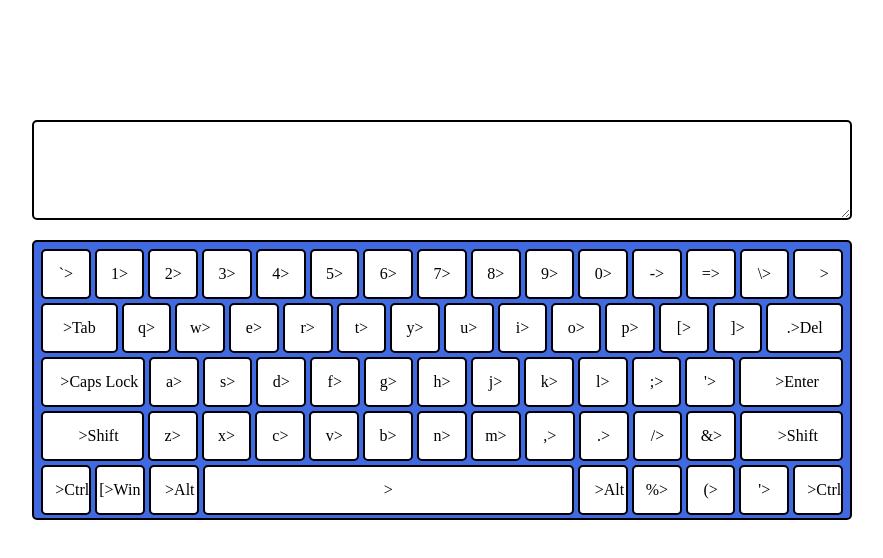
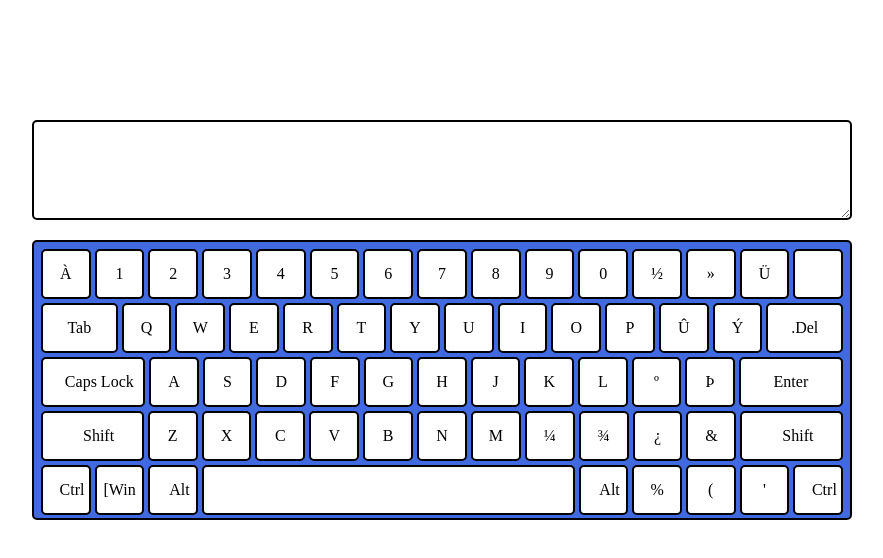
Before and after one commit to MarinaBell/virtual_keyboard, a plain HTML site: page index.html in a window 1280 px wide. Shown: the whole page, without its empty margins (198-1081 px from the left). Drawn offline with Linux system fonts and the light colour scheme.

Commit message:
fix: make html empty file

```diff
--- a/index.html
+++ b/index.html
@@ -9,37 +9,6 @@
     <link rel="icon" href="assets/svg/keypad.ico">
 </head>
 <body>
-  <div class="keyboard">
-    <div class="first-row">
-      <div class="first-row-buttons">
-      </div>
-      <div class="button-backspace">←</div>
-    </div>
-    <div class="second-row">
-      <div class="button-tab">Tab</div>
-      <div class="second-row-buttons">
-      </div>
-      <div class="button-tab">Del</div>
-
-    </div>
-    <div class="third-row">
-      <!-- <div class="caps-button">Caps Lock</div> -->
-      <div class="third-row-buttons">
-      </div>
-      <!-- <div class="enter-button">Enter</div> -->
-
-    </div>
-    <div class="fourth-row">
-    </div>
-    <div class="fifth-row">
-
-    </div>
-
-
-
-  </div>
-
-  <!-- <script src="./index.js"></script>   -->
   <script src="./main.js"></script>
 </body>
 </html>
--- a/main.js
+++ b/main.js
@@ -1,12 +1,19 @@
-
 let textarea = document.createElement("textarea");
 textarea.className = "textarea";
 textarea.placeholder = "";
 document.body.append(textarea);
 
-// let firstrowButtons = [96, 49, 50, 51, 52, 53, 54, 55, 56, 57, 48, 45, 61, 92];
+let keyboard = document.createElement("div");
+keyboard.classList.add("keyboard");
+keyboard.innerHTML = `<div class="first-row"></div>
+<div class="second-row"></div>
+<div class="third-row"></div>
+<div class="fourth-row"></div>
+<div class="fifth-row"></div>`
 
-let backQuote = 96;
+document.body.append(keyboard);
+
+let backQuote = 192;
 let digit1 = 49;
 let digit2 = 50;
 let digit3 = 51;
@@ -17,58 +24,55 @@ let digit7 = 55;
 let digit8 = 56;
 let digit9 = 57;
 let digit0 = 48;
-let minus = 45;
-let equal = 61;
-let backSlash = 92;
+let minus = 189;
+let equal = 187;
+let backSlash = 220;
 let backspace = 8;
 
-// let secondrowButtons = [113, 119, 101, 114, 116, 121, 117, 105, 111, 112, 91, 93];
+let q = 81;
+let w = 87;
+let e = 69;
+let r = 82;
+let t = 84;
+let y = 89;
+let u = 85;
+let i = 73;
+let o = 79;
+let p = 80;
+let bracketLeft = 219;
+let bracketRight = 221;
 
-let q = 113;
-let w = 119;
-let e = 101;
-let r = 114;
-let t = 116;
-let y = 121;
-let u = 117;
-let i = 105;
-let o = 111;
-let p = 112;
-let bracketLeft = 91;
-let bracketRight = 93;
+let a = 65;
+let s = 83;
+let d = 68;
+let f = 70;
+let g = 71;
+let h = 72;
+let j = 74;
+let k = 75;
+let l = 76;
+let semicolon = 186;
+let quote = 222;
 
-// let thirdrowButtons = [97, 115, 100, 102, 103, 104, 106, 107, 108, 59, 39];
-
-let a = 97;
-let s = 115;
-let d = 100;
-let f = 102;
-let g = 103;
-let h = 104;
-let j = 106;
-let k = 107;
-let l = 108;
-let semicolon = 59;
-let quote = 39;
-
-// let fourthrowButtons = [122, 120, 99, 118, 98, 110, 109, 44, 46, 47];
-let z = 122;
-let x = 120;
-let c = 99;
-let v = 118;
-let b = 98;
-let n = 110;
-let m = 109;
-let quoteleft = 44;
-let quoteright = 46;
-let slash = 47;
+let z = 90;
+let x = 88;
+let c = 67;
+let v = 86;
+let b = 66;
+let n = 78;
+let m = 77;
+let quoteleft = 188;
+let quoteright = 190;
+let slash = 191;
 let tab = 9;
 
 let caps = 20;
 let enter = 13;
 let shiftLeft = 16;
+let shiftRight = 16;
 let space = 32;
 let win = 91;
+let winRight = 92;
 let alt = 18;
 let ctrl = 17;
 
@@ -86,24 +90,23 @@ let del = 46;
 //     console.log(firstrowButtons);
 // }
 
-
 function initFirstRow() {
     let outFirst = '';
-    outFirst = ` <div class="button btn" data = "${backQuote}">${String.fromCharCode(backQuote)}></div>
-    <div class="button btn" data = "${digit1}">${String.fromCharCode(digit1)}></div>
-    <div class="button btn" data = "${digit2}">${String.fromCharCode(digit2)}></div>
-    <div class="button btn" data = "${digit3}">${String.fromCharCode(digit3)}></div>
-    <div class="button btn" data = "${digit4}">${String.fromCharCode(digit4)}></div>
-    <div class="button btn" data = "${digit5}">${String.fromCharCode(digit5)}></div>
-    <div class="button btn" data = "${digit6}">${String.fromCharCode(digit6)}></div>
-    <div class="button btn" data = "${digit7}">${String.fromCharCode(digit7)}></div>
-    <div class="button btn" data = "${digit8}">${String.fromCharCode(digit8)}></div>
-    <div class="button btn" data = "${digit9}">${String.fromCharCode(digit9)}></div>
-    <div class="button btn" data = "${digit0}">${String.fromCharCode(digit0)}></div>
-    <div class="button btn" data = "${minus}">${String.fromCharCode(minus)}></div>
-    <div class="button btn" data = "${equal}">${String.fromCharCode(equal)}></div>
-    <div class="button btn" data = "${backSlash}">${String.fromCharCode(backSlash)}></div>
-    <div class="button btn" data = "${backspace}">${String.fromCharCode(backspace)}></div>`
+    outFirst = ` <div class="button btn" data = "${backQuote}">${String.fromCharCode(backQuote)}</div>
+    <div class="button btn" data = "${digit1}">${String.fromCharCode(digit1)}</div>
+    <div class="button btn" data = "${digit2}">${String.fromCharCode(digit2)}</div>
+    <div class="button btn" data = "${digit3}">${String.fromCharCode(digit3)}</div>
+    <div class="button btn" data = "${digit4}">${String.fromCharCode(digit4)}</div>
+    <div class="button btn" data = "${digit5}">${String.fromCharCode(digit5)}</div>
+    <div class="button btn" data = "${digit6}">${String.fromCharCode(digit6)}</div>
+    <div class="button btn" data = "${digit7}">${String.fromCharCode(digit7)}</div>
+    <div class="button btn" data = "${digit8}">${String.fromCharCode(digit8)}</div>
+    <div class="button btn" data = "${digit9}">${String.fromCharCode(digit9)}</div>
+    <div class="button btn" data = "${digit0}">${String.fromCharCode(digit0)}</div>
+    <div class="button btn" data = "${minus}">${String.fromCharCode(minus)}</div>
+    <div class="button btn" data = "${equal}">${String.fromCharCode(equal)}</div>
+    <div class="button btn" data = "${backSlash}">${String.fromCharCode(backSlash)}</div>
+    <div class="button btn" data = "${backspace}">${String.fromCharCode(backspace)}</div>`
 
     document.querySelector('.first-row').innerHTML = outFirst;
 }
@@ -111,20 +114,20 @@ initFirstRow();
 
 function initSecondRow() {
     let outSecond = '';
-    outSecond = ` <div class="button-tab btn" data = "${tab}">${String.fromCharCode(tab)}>Tab</div>
-    <div class="button btn" data = "${q}">${String.fromCharCode(q)}></div>
-    <div class="button btn" data = "${w}">${String.fromCharCode(w)}></div>
-    <div class="button btn" data = "${e}">${String.fromCharCode(e)}></div>
-    <div class="button btn" data = "${r}">${String.fromCharCode(r)}></div>
-    <div class="button btn" data = "${t}">${String.fromCharCode(t)}></div>
-    <div class="button btn" data = "${y}">${String.fromCharCode(y)}></div>
-    <div class="button btn" data = "${u}">${String.fromCharCode(u)}></div>
-    <div class="button btn" data = "${i}">${String.fromCharCode(i)}></div>
-    <div class="button btn" data = "${o}">${String.fromCharCode(o)}></div>
-    <div class="button btn" data = "${p}">${String.fromCharCode(p)}></div>
-    <div class="button btn" data = "${bracketLeft}">${String.fromCharCode(bracketLeft)}></div>
-    <div class="button btn" data = "${bracketRight}">${String.fromCharCode(bracketRight)}></div>
-    <div class="button-tab btn" data = "${del}">${String.fromCharCode(del)}>Del</div>`
+    outSecond = ` <div class="button-tab btn" data = "${tab}">${String.fromCharCode(tab)}Tab</div>
+    <div class="button btn" data = "${q}">${String.fromCharCode(q)}</div>
+    <div class="button btn" data = "${w}">${String.fromCharCode(w)}</div>
+    <div class="button btn" data = "${e}">${String.fromCharCode(e)}</div>
+    <div class="button btn" data = "${r}">${String.fromCharCode(r)}</div>
+    <div class="button btn" data = "${t}">${String.fromCharCode(t)}</div>
+    <div class="button btn" data = "${y}">${String.fromCharCode(y)}</div>
+    <div class="button btn" data = "${u}">${String.fromCharCode(u)}</div>
+    <div class="button btn" data = "${i}">${String.fromCharCode(i)}</div>
+    <div class="button btn" data = "${o}">${String.fromCharCode(o)}</div>
+    <div class="button btn" data = "${p}">${String.fromCharCode(p)}</div>
+    <div class="button btn" data = "${bracketLeft}">${String.fromCharCode(bracketLeft)}</div>
+    <div class="button btn" data = "${bracketRight}">${String.fromCharCode(bracketRight)}</div>
+    <div class="button-tab btn" data = "${del}">${String.fromCharCode(del)}Del</div>`
 
     document.querySelector('.second-row').innerHTML = outSecond;
 }
@@ -132,19 +135,19 @@ initSecondRow();
 
 function initThirdRow() {
     let outThird = '';
-    outThird = ` <div class="caps-button btn" data = "${caps}">${String.fromCharCode(caps)}>Caps Lock</div>
-    <div class="button btn" data = "${a}">${String.fromCharCode(a)}></div>
-    <div class="button btn" data = "${s}">${String.fromCharCode(s)}></div>
-    <div class="button btn" data = "${d}">${String.fromCharCode(d)}></div>
-    <div class="button btn" data = "${f}">${String.fromCharCode(f)}></div>
-    <div class="button btn" data = "${g}">${String.fromCharCode(g)}></div>
-    <div class="button btn" data = "${h}">${String.fromCharCode(h)}></div>
-    <div class="button btn" data = "${j}">${String.fromCharCode(j)}></div>
-    <div class="button btn" data = "${k}">${String.fromCharCode(k)}></div>
-    <div class="button btn" data = "${l}">${String.fromCharCode(l)}></div>
-    <div class="button btn" data = "${semicolon}">${String.fromCharCode(semicolon)}></div>
-    <div class="button btn" data = "${quote}">${String.fromCharCode(quote)}></div>
-    <div class="enter-button btn" data = "${shiftLeft}">${String.fromCharCode(shiftLeft)}>Enter</div>`
+    outThird = ` <div class="caps-button btn" data = "${caps}">${String.fromCharCode(caps)}Caps Lock</div>
+    <div class="button btn" data = "${a}">${String.fromCharCode(a)}</div>
+    <div class="button btn" data = "${s}">${String.fromCharCode(s)}</div>
+    <div class="button btn" data = "${d}">${String.fromCharCode(d)}</div>
+    <div class="button btn" data = "${f}">${String.fromCharCode(f)}</div>
+    <div class="button btn" data = "${g}">${String.fromCharCode(g)}</div>
+    <div class="button btn" data = "${h}">${String.fromCharCode(h)}</div>
+    <div class="button btn" data = "${j}">${String.fromCharCode(j)}</div>
+    <div class="button btn" data = "${k}">${String.fromCharCode(k)}</div>
+    <div class="button btn" data = "${l}">${String.fromCharCode(l)}</div>
+    <div class="button btn" data = "${semicolon}">${String.fromCharCode(semicolon)}</div>
+    <div class="button btn" data = "${quote}">${String.fromCharCode(quote)}</div>
+    <div class="enter-button btn" data = "${enter}">${String.fromCharCode(enter)}Enter</div>`
 
     document.querySelector('.third-row').innerHTML = outThird;
 }
@@ -152,21 +155,21 @@ initThirdRow();
 
 function initFourthRow() {
     let outFourth = '';
-    outFourth = ` <div class="shift-tab btn" data = "${shiftLeft}">${String.fromCharCode(shiftLeft)}>Shift</div>
+    outFourth = ` <div class="shift-tab btn" data = "${shiftLeft}">${String.fromCharCode(shiftLeft)}Shift</div>
 
-    <div class="button btn" data = "${z}">${String.fromCharCode(z)}></div>
-    <div class="button btn" data = "${x}">${String.fromCharCode(x)}></div>
-    <div class="button btn" data = "${c}">${String.fromCharCode(c)}></div>
-    <div class="button btn" data = "${v}">${String.fromCharCode(v)}></div>
-    <div class="button btn" data = "${b}">${String.fromCharCode(b)}></div>
-    <div class="button btn" data = "${n}">${String.fromCharCode(n)}></div>
-    <div class="button btn" data = "${m}">${String.fromCharCode(m)}></div>
-    <div class="button btn" data = "${quoteleft}">${String.fromCharCode(quoteleft)}></div>
-    <div class="button btn" data = "${quoteright}">${String.fromCharCode(quoteright)}></div>
-    <div class="button btn" data = "${slash}">${String.fromCharCode(slash)}></div>
-    <div class="button btn" data = "${arrowUp}">${String.fromCharCode(arrowUp)}></div>
+    <div class="button btn" data = "${z}">${String.fromCharCode(z)}</div>
+    <div class="button btn" data = "${x}">${String.fromCharCode(x)}</div>
+    <div class="button btn" data = "${c}">${String.fromCharCode(c)}</div>
+    <div class="button btn" data = "${v}">${String.fromCharCode(v)}</div>
+    <div class="button btn" data = "${b}">${String.fromCharCode(b)}</div>
+    <div class="button btn" data = "${n}">${String.fromCharCode(n)}</div>
+    <div class="button btn" data = "${m}">${String.fromCharCode(m)}</div>
+    <div class="button btn" data = "${quoteleft}">${String.fromCharCode(quoteleft)}</div>
+    <div class="button btn" data = "${quoteright}">${String.fromCharCode(quoteright)}</div>
+    <div class="button btn" data = "${slash}">${String.fromCharCode(slash)}</div>
+    <div class="button btn" data = "${arrowUp}">${String.fromCharCode(arrowUp)}</div>
 
-    <div class="shift-tab btn" data = "${shiftLeft}">${String.fromCharCode(shiftLeft)}>Shift</div>`
+    <div class="shift-tab btn right" data = "${shiftRight}">${String.fromCharCode(shiftRight)}Shift</div>`
 
     document.querySelector('.fourth-row').innerHTML = outFourth;
 }
@@ -174,45 +177,43 @@ initFourthRow()
 
 function initFifthRow() {
     let outFifth = '';
-    outFifth = ` <div class="ctrl-button btn" data = "${ctrl}">${String.fromCharCode(ctrl)}>Ctrl</div>
-    <div class="ctrl-button btn" data = "${win}">${String.fromCharCode(win)}>Win</div>
-    <div class="ctrl-button btn" data = "${alt}">${String.fromCharCode(alt)}>Alt</div>
-    <div class="space-tab btn" data = "${space}">${String.fromCharCode(space)}></div>
-    <div class="ctrl-button btn" data = "${alt}">${String.fromCharCode(alt)}>Alt</div>
-    <div class="left btn" data = "${arrowLeft}">${String.fromCharCode(arrowLeft)}></div>
-    <div class="down btn" data = "${arrowDown}">${String.fromCharCode(arrowDown)}></div>
-    <div class="right btn" data = "${arrowRight}">${String.fromCharCode(arrowRight)}></div>
-    <div class="ctrl-button btn" data = "${ctrl}">${String.fromCharCode(ctrl)}>Ctrl</div>`
+    outFifth = ` <div class="ctrl-button btn" data = "${ctrl}">${String.fromCharCode(ctrl)}Ctrl</div>
+    <div class="ctrl-button btn" data = "${win}">${String.fromCharCode(win)}Win</div>
+    <div class="ctrl-button btn" data = "${alt}">${String.fromCharCode(alt)}Alt</div>
+    <div class="space-tab btn" data = "${space}">${String.fromCharCode(space)}</div>
+    <div class="ctrl-button btn right" data = "${alt}">${String.fromCharCode(alt)}Alt</div>
+    <div class="left btn" data = "${arrowLeft}">${String.fromCharCode(arrowLeft)}</div>
+    <div class="down btn" data = "${arrowDown}">${String.fromCharCode(arrowDown)}</div>
+    <div class="arrow-right btn" data = "${arrowRight}">${String.fromCharCode(arrowRight)}</div>
+    <div class="ctrl-button btn right" data = "${ctrl}">${String.fromCharCode(ctrl)}Ctrl</div>`
 
     document.querySelector('.fifth-row').innerHTML = outFifth;
 
 }
 initFifthRow();
 
-// document.onkeypress = function(event) {
-//     console.log(event.code);
-//     console.log(event.keyCode);
-//     document.querySelectorAll(`.button`).forEach(function(element){
-//         element.classList.remove('active');
-//     });
 
-//     document.querySelector(`.button[data="${event.keyCode}"]`).classList.add('active')
+document.onkeydown = function(event) {
+    console.log(event.code);
+    console.log(event.key);
 
-// }
-
-document.onkeypress = function(event) {
-    console.log(event.code);
-    console.log(event.keyCode);
+    // console.log(event.keyCode);
     document.querySelectorAll(`.btn`).forEach(function(element){
         element.classList.remove('active');
+
     });
-    // document.querySelector(`.keyboard .button[data="${event.keyCode}"]`).classList.add('active')
-    document.querySelector(` .btn[data="${event.keyCode}"]`).classList.add('active')
+
+    if(event.location === 2){
+        document.querySelector(`.btn[data="${event.keyCode}"].right`)?.classList.add('active')
+      }else{
+        document.querySelector(`.btn[data="${event.keyCode}"]`)?.classList.add('active')
+      }
+    // document.querySelector(` .btn[data="${event.keyCode}"]`).classList.add('active')
 }
 
-document.querySelectorAll(`.keyboard .button`).forEach(function(element){
+document.querySelectorAll(`.keyboard .btn`).forEach(function(element){
     element.onclick = function(event){
-        document.querySelectorAll(`.keyboard .button`).forEach(function(element){
+        document.querySelectorAll(`.keyboard .btn`).forEach(function(element){
             element.classList.remove('active');
         });
         let code = this.getAttribute('data');
--- a/style.scss
+++ b/style.scss
@@ -87,7 +87,7 @@ body {
 
 }
 .active {
-    background-color: cyan;
+    background-color: cyan !important;
 }
 
 .first-row {
@@ -226,7 +226,7 @@ body {
     justify-content: center;
 
 }
-.left, .right, .up, .down {
+.left, .arrow-right, .up, .down {
     width: 50px;
     height: 50px;
     border: 2px solid #000;
```
Also changed, not shown: dist/css/style.min.css, style.css, 2 other files.
